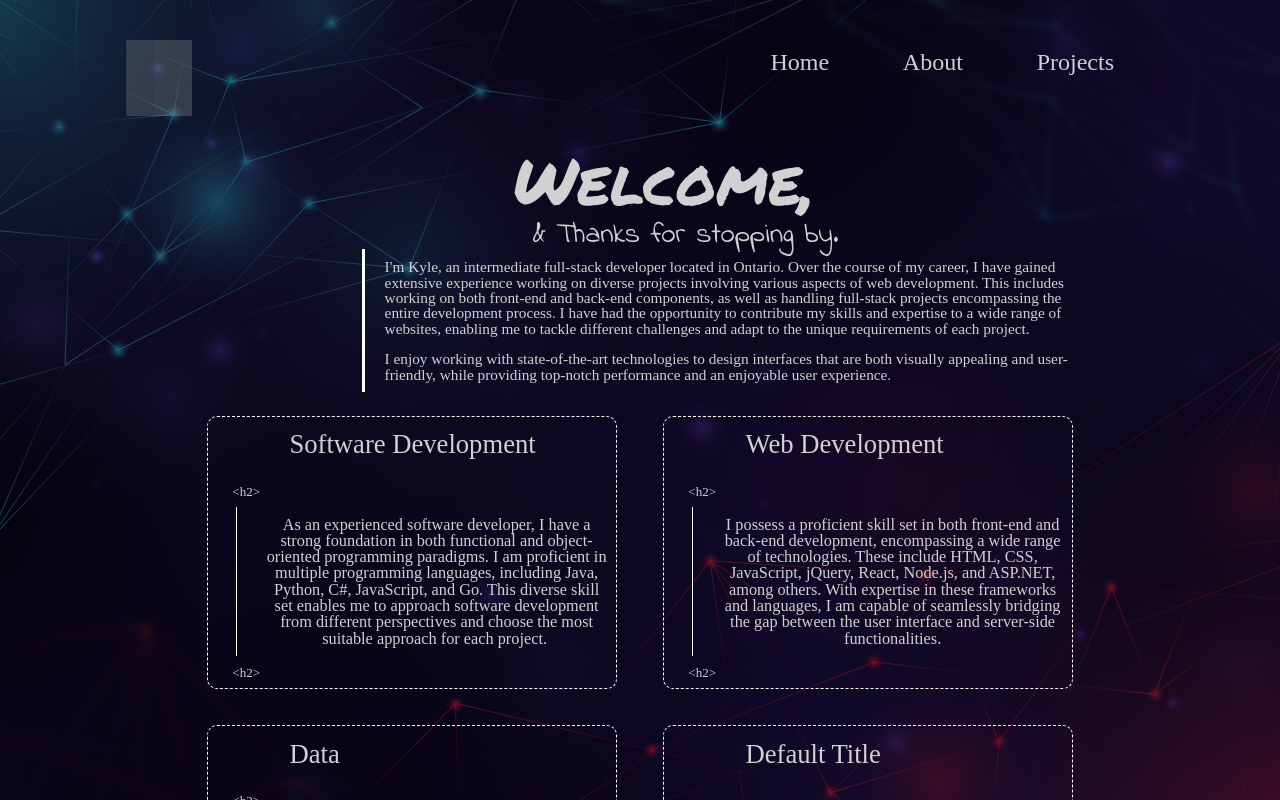
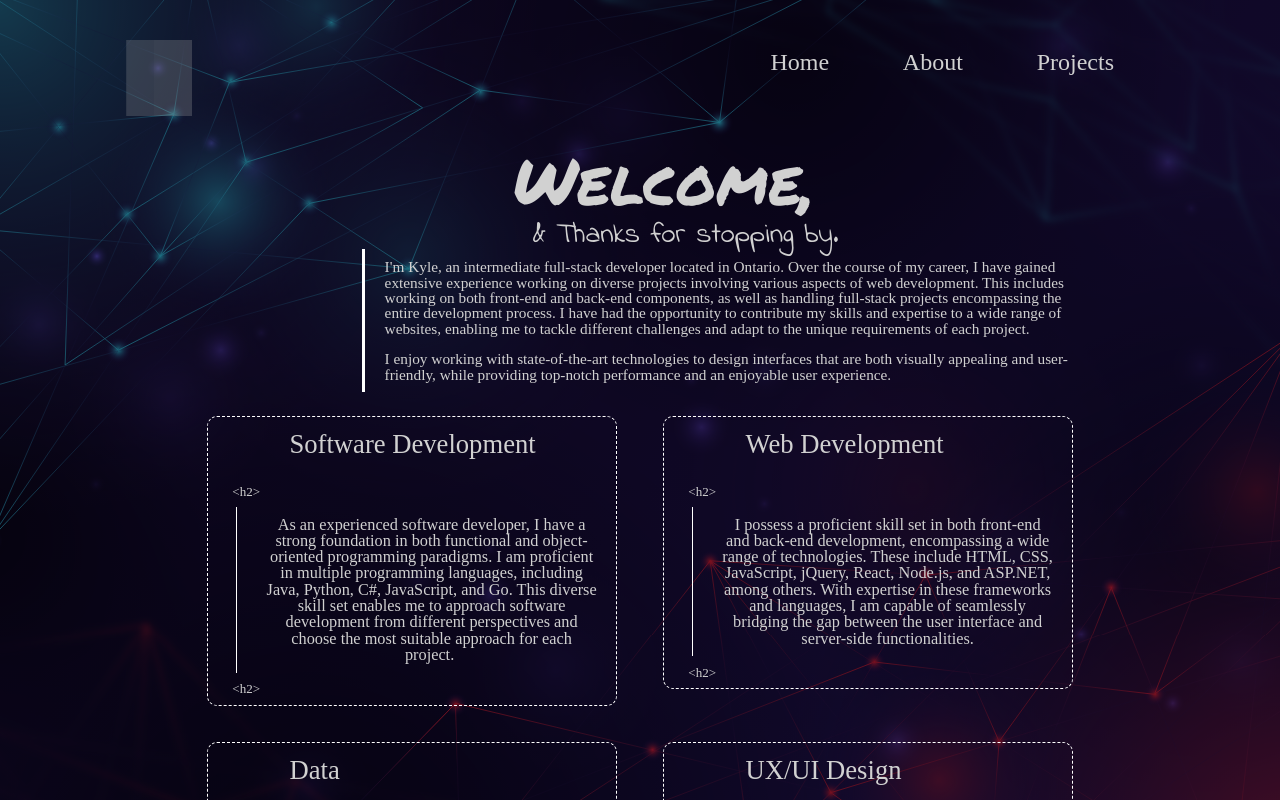
Before and after one commit to kDuffy93/sveltePortfolio, a SvelteKit app: page / in a window 1280 px wide. Shown: the top 800 px of the page. Built offline with nearby package versions, Linux system fonts and the light colour scheme; grey boxes are pictures that could not be loaded.

Commit message:
minor style changes

```diff
--- a/src/components/pages/home/comoponents/skillsCard.svelte
+++ b/src/components/pages/home/comoponents/skillsCard.svelte
@@ -1,6 +1,7 @@
 <script>
     export let title = 'Default Title';
     export let content = 'Default content, here is some sample text to illistrate a short paragraph';
+    export let isdefault = true;
 </script>
 
 <div class="skill">
@@ -14,8 +15,8 @@
 <style>
     .skill {
 		min-width: 100px;
-		min-height:max-content;
-        height: 60%;
+		min-height:50;
+        height: max-content;
 		border: 1px dashed white;
 		border-radius: 10px;
         display: flex;
@@ -62,6 +63,7 @@ min-height:  calc((10px + (15 - 10) * (100vw - 320px) / (1080 - 320))*10);
 margin-left: 1%;
 text-align: center;
 min-width: 30ch;
+padding-right:10px;
      }
      pre::before{
         content: '<h2>';
@@ -80,4 +82,10 @@ min-width: 30ch;
 
     }
 
+@media (max-width: 600px) {
+    .skill{
+        flex-basis:  clamp(240px, 90%, 100%)
+
+    }
+}
 </style>
--- a/src/components/pages/home/home.svelte
+++ b/src/components/pages/home/home.svelte
@@ -35,7 +35,7 @@
 	<SkillsCard title='Software Development' content='As an experienced software developer, I have a strong foundation in both functional and object-oriented programming paradigms. I am proficient in multiple programming languages, including Java, Python, C#, JavaScript, and Go. This diverse skill set enables me to approach software development from different perspectives and choose the most suitable approach for each project. '/>
 	<SkillsCard title='Web Development' content="I possess a proficient skill set in both front-end and back-end development, encompassing a wide range of technologies. These include HTML, CSS, JavaScript, jQuery, React, Node.js, and ASP.NET, among others. With expertise in these frameworks and languages, I am capable of seamlessly bridging the gap between the user interface and server-side functionalities."/>
 	<SkillsCard title='Data' content="I possess comprehensive expertise in both SQL and NoSQL databases, having successfully worked with a range of platforms including MYSQL, SQLServer, MongoDB, Firebase, and DB2. My experience spans designing and constructing databases from scratch, as well as executing efficient ETL processes to handle data within these databases."/>
-	<SkillsCard />
+	<SkillsCard title='UX/UI Design' content='With a keen eye for design and user experience, I create intuitive and visually appealing interfaces. Leveraging industry-standard tools like Figma, Adobe XD, and Illustrator, I craft wireframes, prototypes, and pixel-perfect designs. Guided by user-centered principles, I ensure seamless interactions and captivating experiences across platforms and devices. ' />
 </div>
 
 </div>
```
